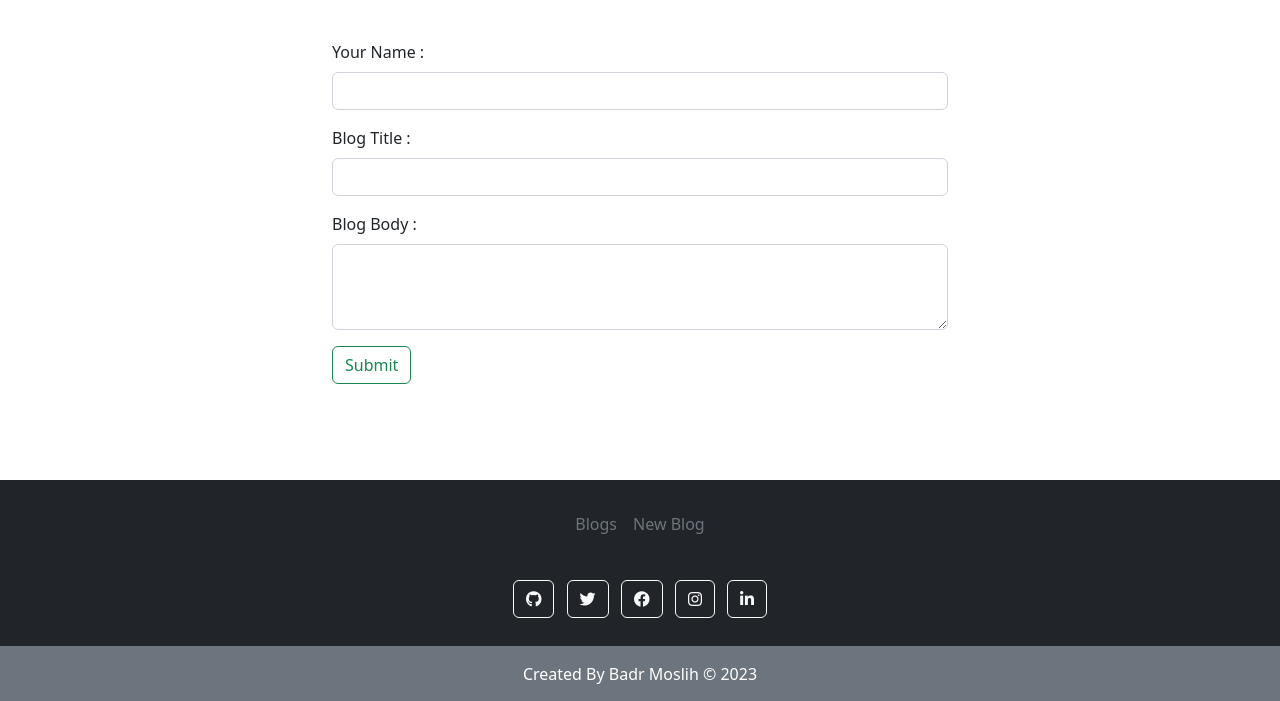
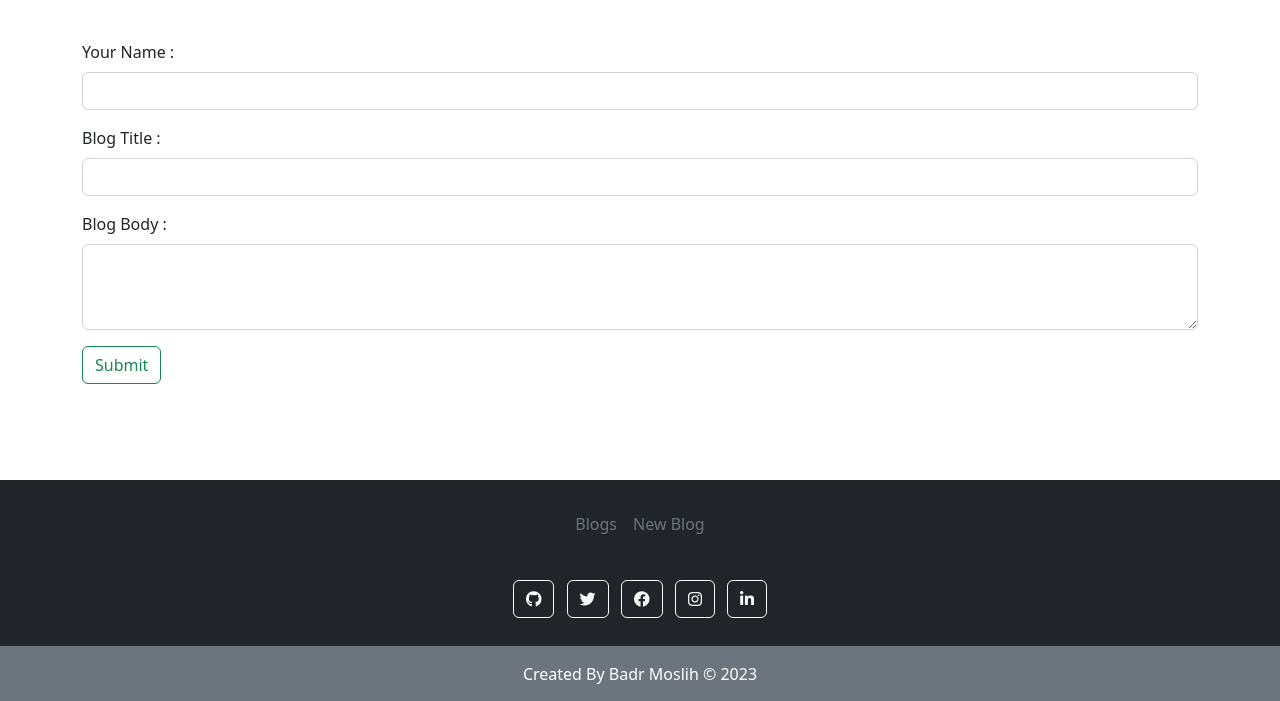
Before and after one commit to Moslihbadr/Blog-App, a PHP site: page /new_blog.php in a window 1280 px wide. Shown: the part 56-757 px from the top of the page. Run offline with PHP 8.4, Linux system fonts and the light colour scheme.

Commit message:
add blog_details.php file

```diff
--- a/new_blog.php
+++ b/new_blog.php
@@ -14,15 +14,15 @@
 <body>
 <?php include("./php/header.php");?>
 <br><br>
-  <div class="container d-flex justify-content-center flex-column my-5 w-50 w-md-100">
+  <div class="container d-flex justify-content-center flex-column my-5 w-100">
       <form action="<?php echo $_SERVER['PHP_SELF']; ?>" method="POST">
       <div class="mb-3">
         <label for="exampleFormControlInput1" class="form-label">Your Name :</label>
         <input type="text" class="form-control" id="exampleFormControlInput1" name="blog_writer">
       </div>
       <div class="mb-3">
-        <label for="exampleFormControlInput1" class="form-label">Blog Title :</label>
-        <input type="text" class="form-control" id="exampleFormControlInput1" name="blog_title">
+        <label for="exampleFormControlInput2" class="form-label">Blog Title :</label>
+        <input type="text" class="form-control" id="exampleFormControlInput2" name="blog_title">
       </div>
       <div class="mb-3">
         <label for="exampleFormControlTextarea1" class="form-label">Blog Body :</label>
@@ -52,11 +52,15 @@ if ($_SERVER['REQUEST_METHOD'] === 'POST') {
   $blog_title = $_POST['blog_title'];
   $blog_body = $_POST['blog_body'];
 
-  // Prepare the query with form data
-  $query = "INSERT INTO blogs (blog_Writer, blog_Title, blog_Body, blog_DOC) VALUES ('$blog_writer', '$blog_title', '$blog_body', ".blog_DOC().");";
+  // Check if the inputs are not empty
+  if (!empty($blog_writer) && !empty($blog_title) && !empty($blog_body)) {
 
-  // Execute the query
-  $result = mysqli_query($conn, $query);
+    // Prepare the query with form data
+    $query = "INSERT INTO blogs (blog_Writer, blog_Title, blog_Body, blog_DOC) VALUES ('$blog_writer', '$blog_title', '$blog_body', '".blog_DOC()."');";
+
+    // Execute the query
+    $result = mysqli_query($conn, $query);
+  }
 }
 
 
```
Also changed, not shown: index.php (+8 -5 lines).
